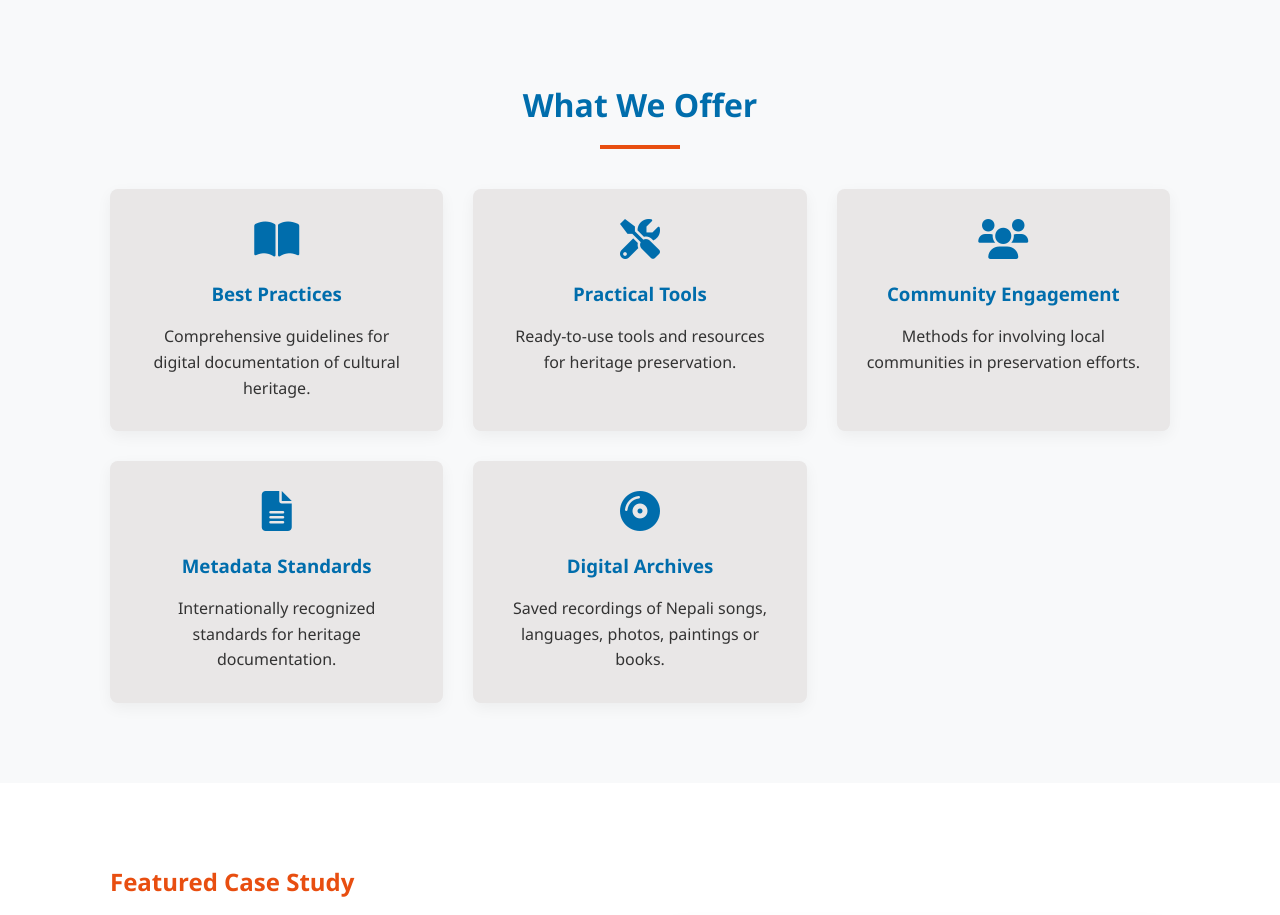
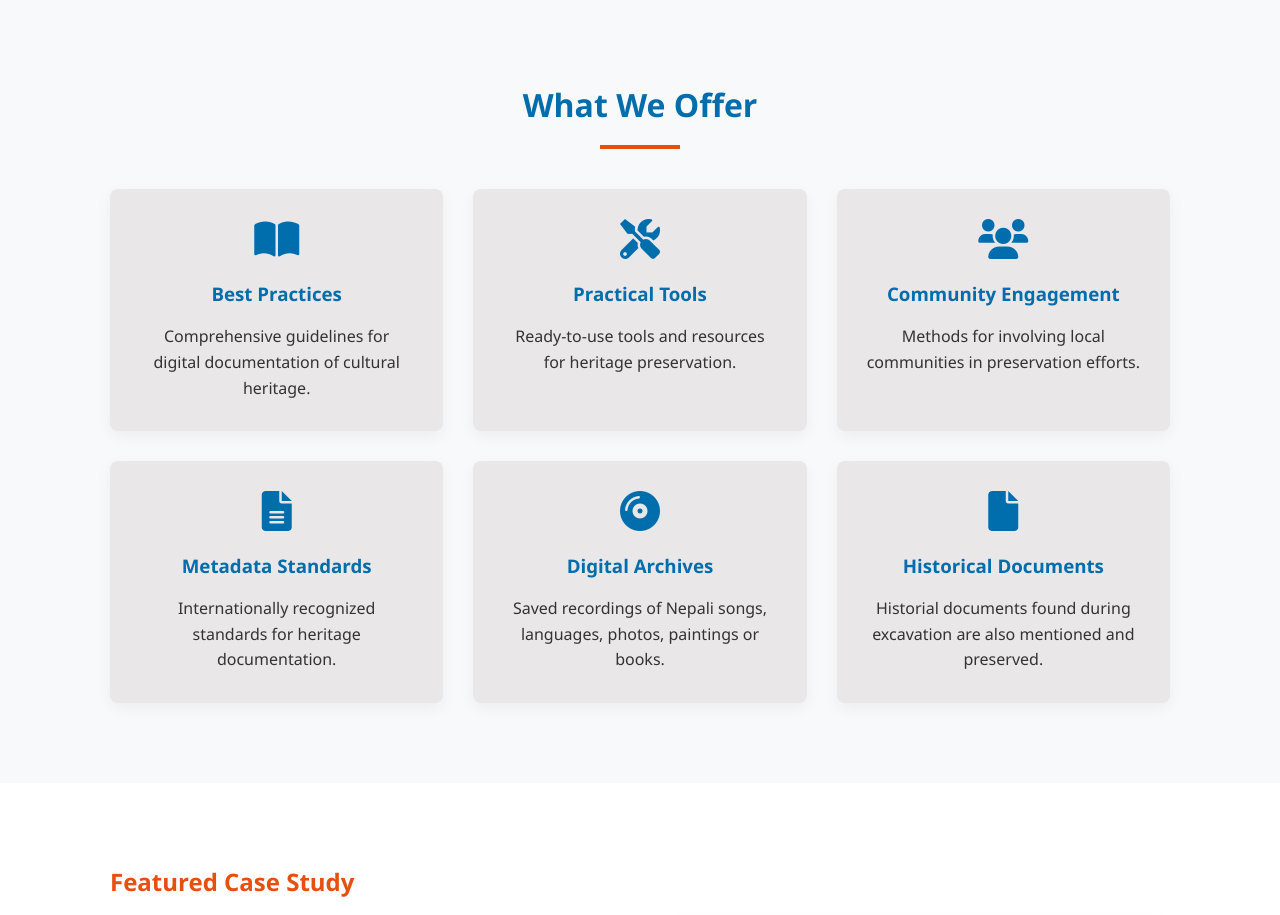
Before and after one commit to Average-Programmer123/Project-Sampada-Archives-prototype-, a Flask app: page / in a window 1280 px wide. Shown: the part 784-1699 px from the top of the page. Run offline with Flask 3, Linux system fonts and the light colour scheme.

Commit message:
Update index.html

```diff
--- a/templates/index.html
+++ b/templates/index.html
@@ -43,6 +43,11 @@
                 <h3>Digital Archives</h3>
                 <p>Saved recordings of Nepali songs, languages, photos, paintings or books.</p>
             </div>
+            <div class="feature-card">
+                <i class="fa-solid fa-file"></i>
+                <h3>Historical Documents</h3>
+                <p>Historial documents found during excavation are also mentioned and preserved.</p>
+            </div>
         </div>
     </div>
 </section>
```
